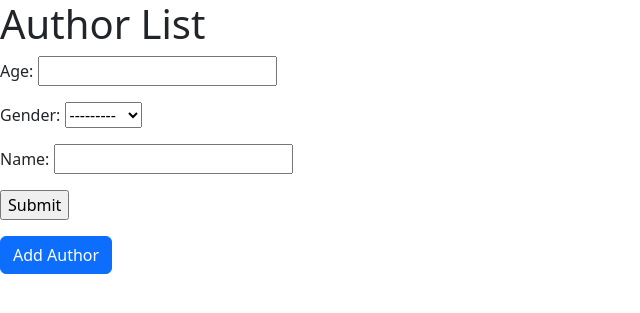
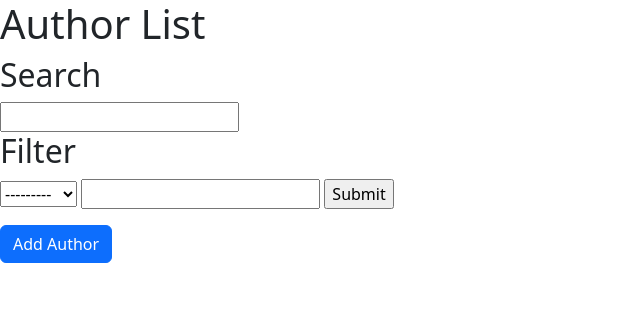
Before and after one commit to 9akashnp8/tgb-library, a Django app: page /author/ in a window 1280 px wide. Shown: the top 313 px of the page, without its empty margins (0-640 px from the left). Run offline with Django 4.2, Linux system fonts and the light colour scheme; data that the repository does not hold is empty; some libraries are stand-ins or nearby versions.

Commit message:
Add Search by Author Name functionality with icontains lookup_expr

```diff
--- a/library/filters.py
+++ b/library/filters.py
@@ -2,6 +2,7 @@ import django_filters
 from .models import Author
 
 class AuthorFilter(django_filters.FilterSet):
+    name = django_filters.CharFilter(field_name='name', lookup_expr='icontains')
     class Meta:
         model = Author
         fields = ['age', 'gender', 'name']
--- a/templates/author/author_list.html
+++ b/templates/author/author_list.html
@@ -14,7 +14,12 @@
     hx-params="*"
     hx-target="#result"
 >
-    {{ filter.form.as_p}}
+    <h2>Search</h2>
+    {{filter.form.name}}
+
+    <h2>Filter</h2>
+    {{ filter.form.gender}}
+    {{ filter.form.age}}
     <input type="submit"/>
 </form>
 <ul id="result">
```
